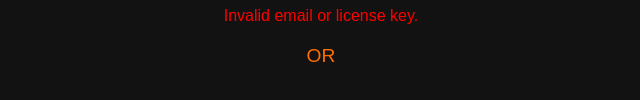
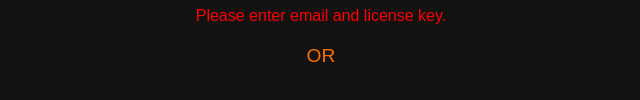
Before and after one commit to TrojanHorseTH/TrojanHorse, a plain HTML site: page TrojanHorseDownload.html in a window 1280 px wide. Both pictures are taken after a click on the button "Paid Download". Shown: the part 516-616 px from the top of the page, 319-959 px from the left. Drawn offline with Linux system fonts and the light colour scheme.

Commit message:
Update TrojanHorseDownload.html

```diff
--- a/TrojanHorseDownload.html
+++ b/TrojanHorseDownload.html
@@ -5,7 +5,7 @@
 <meta name="viewport" content="width=device-width, initial-scale=1.0"/>
 <title>Download – Trojan Horse</title>
 <style>
-  body { font-family: Arial; background:#121212; color:white; text-align:center; display:flex; justify-content:center; align-items:center; height:100vh; margin:0; }
+  body { font-family: Arial, sans-serif; background:#121212; color:white; text-align:center; display:flex; justify-content:center; align-items:center; height:100vh; margin:0; }
   .container { width:90%; max-width:500px; }
   .input-field { width:90%; padding:12px; background:#1f1f1f; border:1px solid #444; border-radius:6px; margin:10px 0; color:white; }
   .btn { width:48%; background:#FF6F00; border:none; color:white; padding:14px; border-radius:6px; cursor:pointer; font-size:1.1em; margin-top:10px; }
@@ -29,24 +29,32 @@
     <button class="btn" onclick="freeDownload()">Free Download</button>
   </div>
 
-  <div id="error" class="error">Invalid email or license key.</div>
+  <div id="error" class="error"></div>
   <p class="text-center">OR</p>
 </div>
 
 <script>
-  // Hard-coded license database (all-in-one)
+  // LICENSE DATABASE (all-in-one)
   const licenses = {
     "user@example.com": "PAIDKEY123",
-    "test@test.com": "ABCDEFG123456",
-    // Add more keys here
+    "test@test.com": "ABCDEFG123456"
   };
 
   function verify() {
-    const email = document.getElementById("email").value.trim();
-    const key = document.getElementById("license").value.trim();
+    const emailInput = document.getElementById("email").value.trim().toLowerCase();
+    const keyInput = document.getElementById("license").value.trim();
 
-    if (licenses[email] && licenses[email] === key) {
-      // Valid key → download
+    const errorEl = document.getElementById("error");
+    errorEl.style.display = "none";
+
+    if (!emailInput || !keyInput) {
+      errorEl.textContent = "Please enter email and license key.";
+      errorEl.style.display = "block";
+      return;
+    }
+
+    if (licenses[emailInput] && licenses[emailInput] === keyInput) {
+      // VALID → trigger download
       const link = document.createElement("a");
       link.href = "https://github.com/TrojanHorseTH/ImageDumpDiscordBot/blob/main/BeingWorkedOnSorry.zip?raw=true";
       link.download = "TrojanHorse.zip";
@@ -54,10 +62,9 @@
       return;
     }
 
-    // Invalid
-    const err = document.getElementById("error");
-    err.textContent = "Invalid email or license key.";
-    err.style.display = "block";
+    // INVALID
+    errorEl.textContent = "Invalid email or license key.";
+    errorEl.style.display = "block";
   }
 
   function freeDownload() {
```
